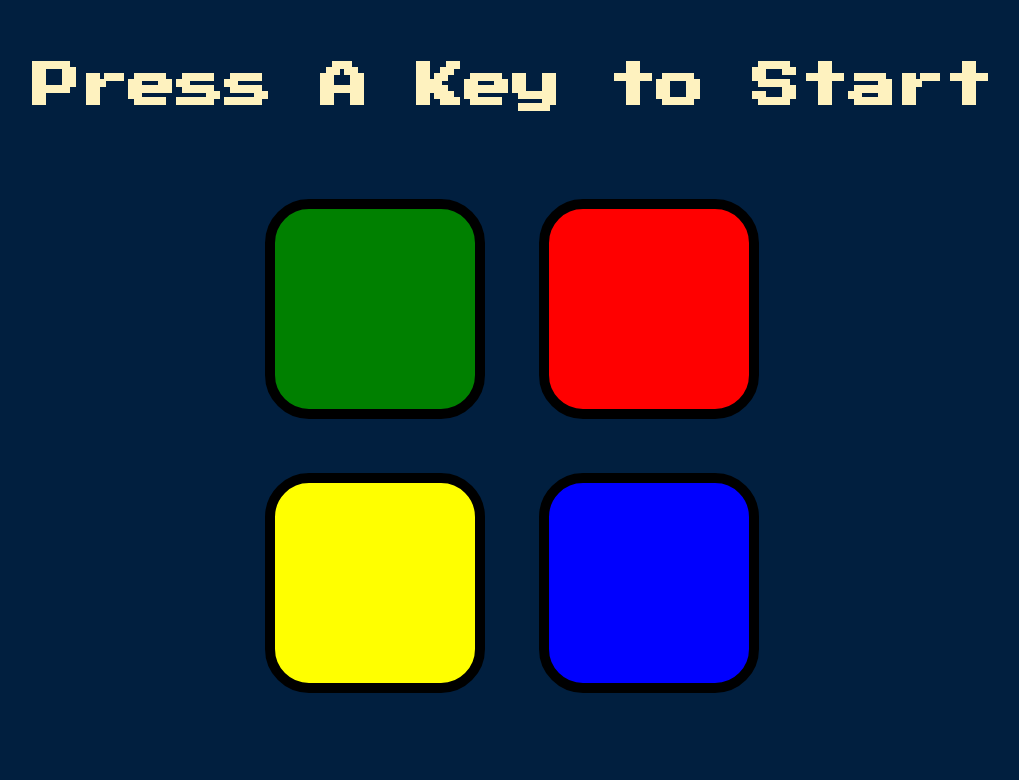
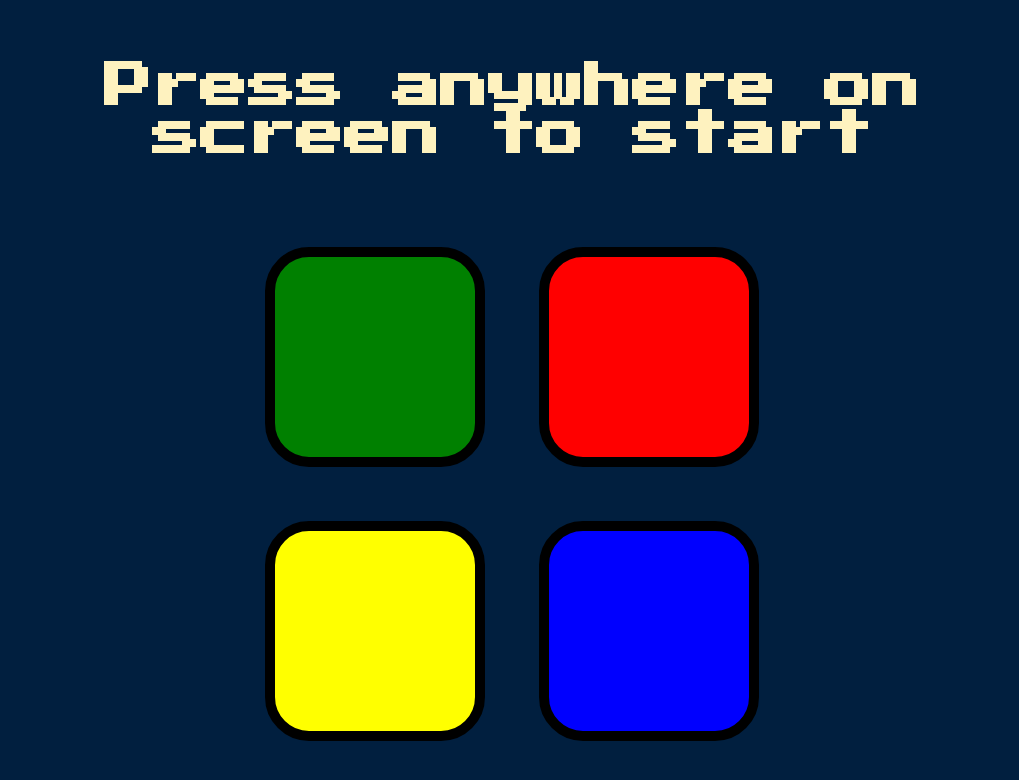
Before and after one commit to hassanqari9/Simon-Game, a plain HTML site: page index.html in a window 1280 px wide. Shown: the whole page, without its empty margins (128-1147 px from the left). Drawn offline with nearby package versions, Linux system fonts and the light colour scheme.

Commit message:
Update index.html

```diff
--- a/index.html
+++ b/index.html
@@ -9,7 +9,7 @@
 </head>
 
 <body>
-  <h1 id="level-title">Press A Key to Start</h1>
+  <h1 id="level-title">Press anywhere on screen to start</h1>
   <div class="container">
     <div lass="row">
 
```
